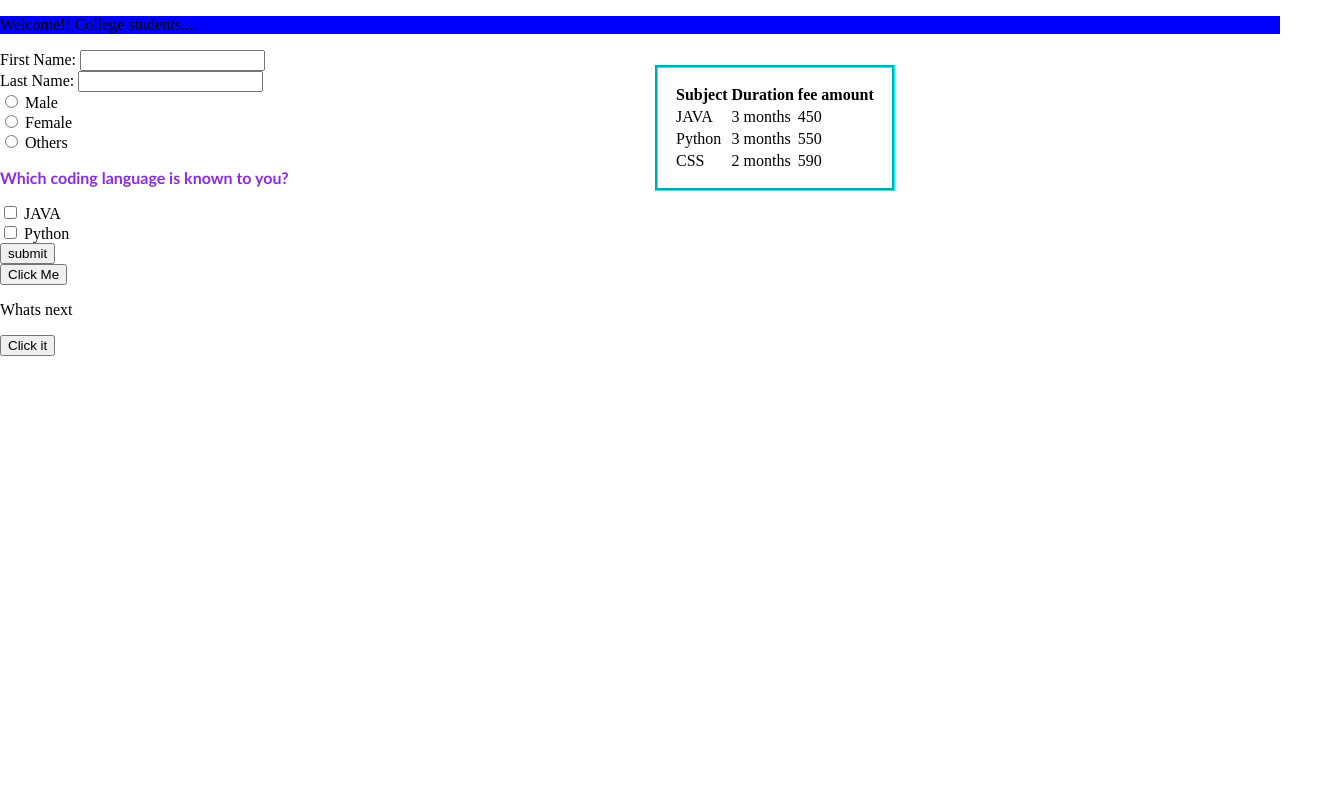
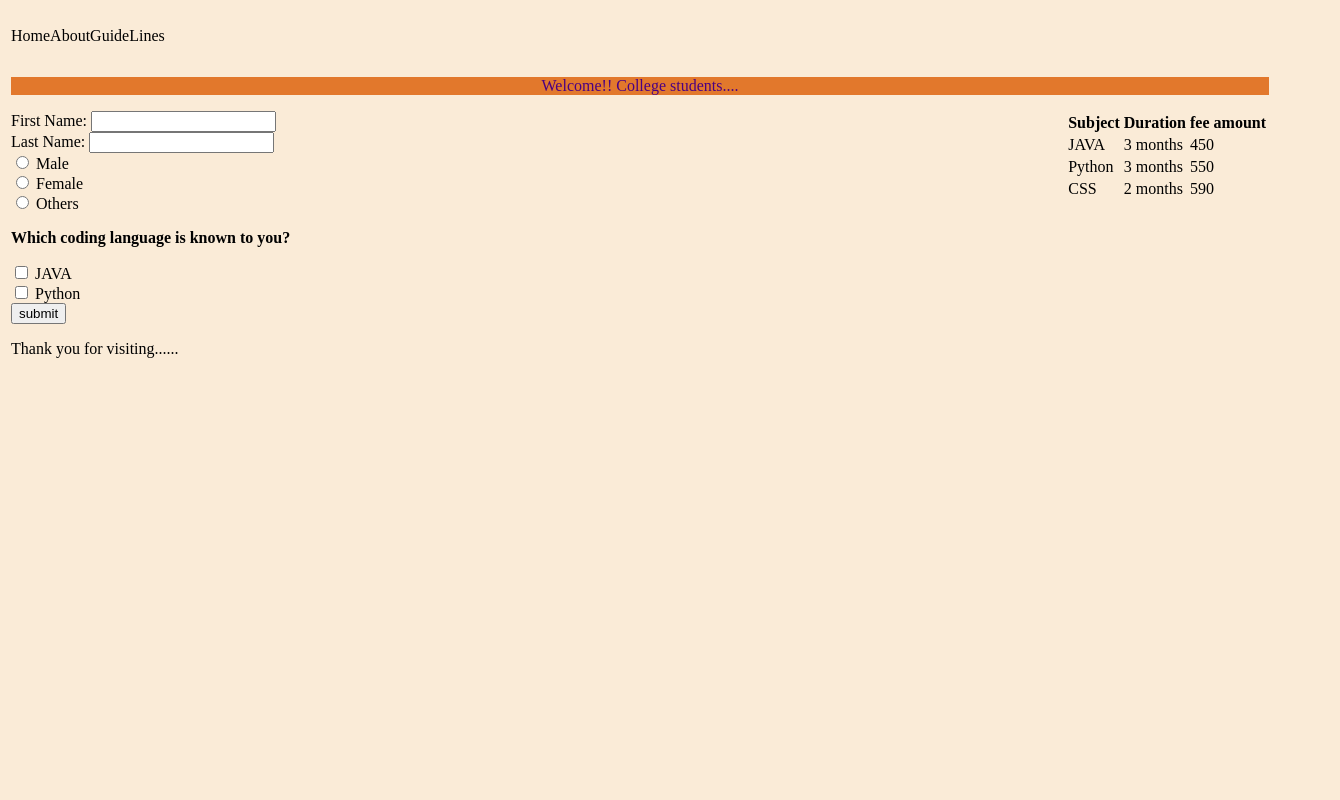
Before and after one commit to Rkhatoon19/testing, a plain HTML site: page index.html in a window 1280 px wide. Shown: the top 800 px of the page, 1340 px wide, since content can reach past the window. Drawn offline with Linux system fonts and the light colour scheme.

Commit message:
code changes

```diff
--- a/index.html
+++ b/index.html
@@ -6,26 +6,24 @@
     <meta http-equiv="X-UA-Compatible" content="IE=edge">
     <meta name="viewport" content="width=device-width, initial-scale=1.0">
     <title>My Page</title>
-    <style>
-        body{
-            background-image: url('learning image');
-            background-repeat: no-repeat;
-            background-size: cover;
-        }
-    </style>
     <link rel="stylesheet" href="style.css">
     <script src="scripts.js"></script>
 </head>
 <body>
-
-    <header>
-        <div>
+    <section class="head">
+        <div class="button">
+            <p>Home</p>
+            <p>About</p>
+            <p>GuideLines</p>
+        </div>
+    </section>
+    <section class="main-part">
+        <div class="heading">
             <p>
                 Welcome!! College students....
             </p>
         </div>
-    </header>
-    <section class="main-part">
+    <section class="division">
         <div class="left-part">
             <form>
                 <label for="fname">First Name:</label>
@@ -71,7 +69,7 @@
             </table>
         </div>
     </section>
-    <section>
+    <!-- <section>
        <button type="button" onclick="document.getElementById('jscript').innerHTML=Date()">
         Click Me
         </button>
@@ -83,10 +81,11 @@
     </section>
     <section>
         <p id="add"></p>
-    </section>
+    </section> -->
 
     <footer>
-        <p> Thank you for visiting... Bye.
+        <p>
+            Thank you for visiting......
         </p>
     </footer>
 </body>
--- a/scripts.js
+++ b/scripts.js
@@ -8,5 +8,5 @@ function clickChanged()
 function addition(a,b)
 {
     return a+b;
+    document.getElementById('add').innerHTML=addition(70,20);
 }
-document.getElementById('add').innerHTML=addition(70,20);
--- a/style.css
+++ b/style.css
@@ -1,39 +1,18 @@
-header{
-    background-color:blue;
+body{
+    background-color: antiquewhite;
+    padding: 3px;
 }
-body{
-    padding:0px;
-    margin: 0;
-}
-
-.eg
-{
-    color:blueviolet;
-    font-family:'Trebuchet MS', 'Lucida Sans Unicode', 'Lucida Grande', 'Lucida Sans', Arial, sans-serif;
-    border: 3px;
-    border-top-color: blueviolet;
-
-}
-table.tabs{border-collapse: separate;}
-table{
-
-    border-style:groove;
-    border-width:3px;
-    border-color: aqua;
-    padding: 15px;
-    margin: 15px;
-}
-.main-part{
+.button{
     display: flex;
 }
-.left-part{
-    width: 100% ;
+.heading{
+    background-color: rgb(226, 120, 44);
+    color:indigo;
+    text-align: center;
 }
-.right-part{
-    width:100%
+.division{
+    display: flex;
+    justify-content: space-between;
+    /* border: 3cm;
+    border-width: 4px; */
 }
-footer{
-    display: flex;
-    align-items: center;
-    margin: 100%;
-}
```
Also changed, not shown: 1 other file. Lines whose indentation alone changed are shown as unchanged.
